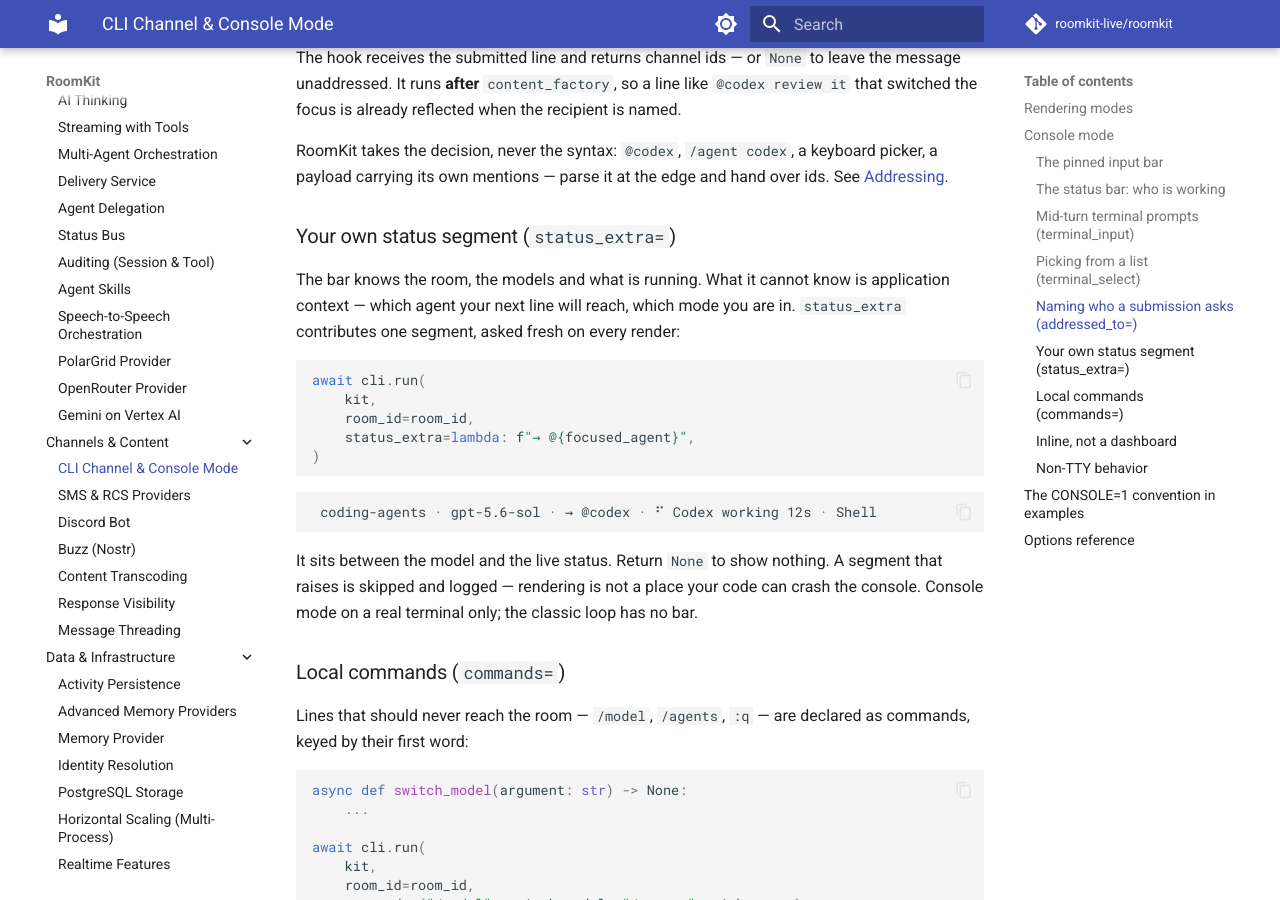
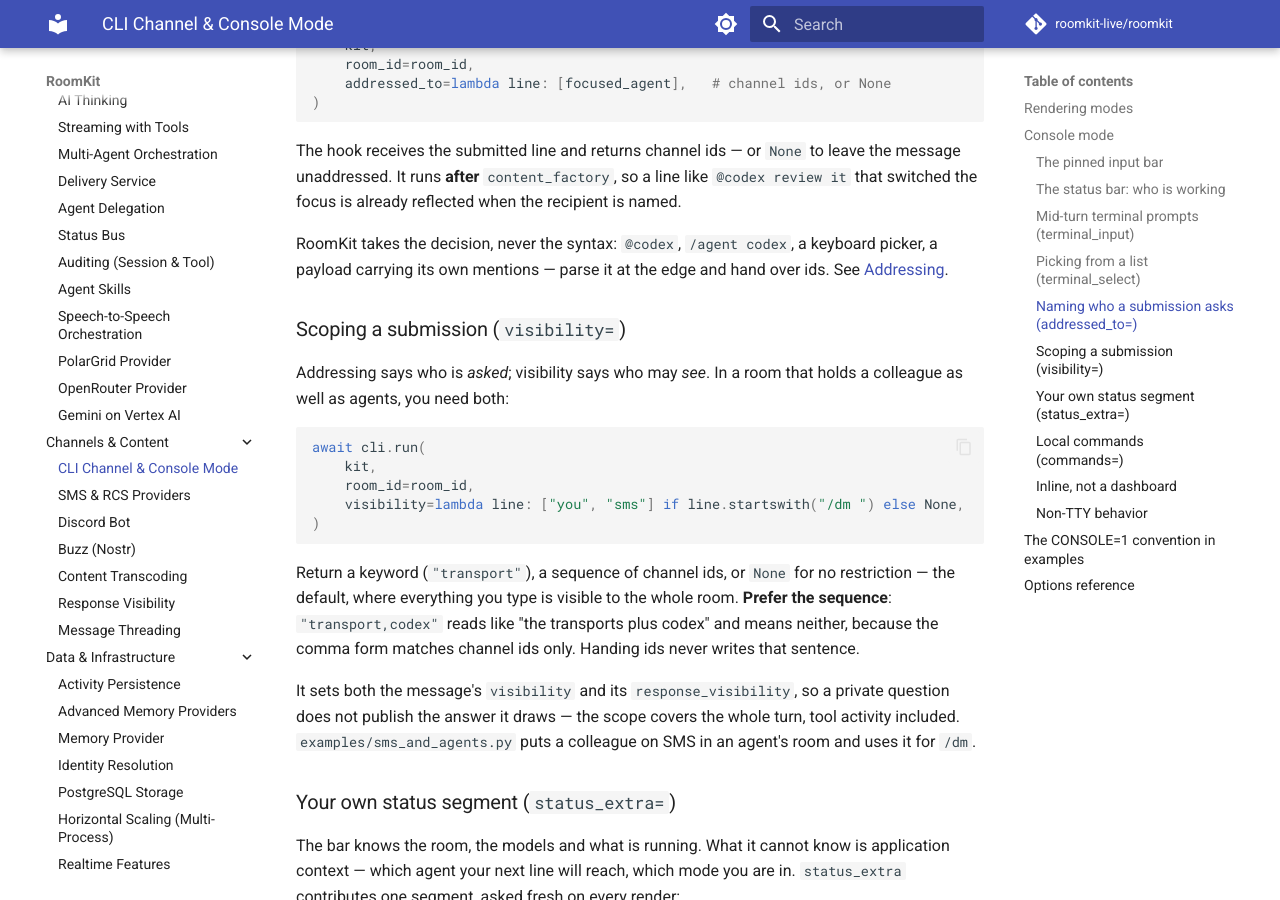
Before and after one commit to roomkit-live/roomkit-docs, an MkDocs documentation site: the page built from docs/guides/cli-channel.md, in a window 1280 px wide and 900 px high, scrolled down 4826 px. Built offline with MkDocs 1.6.1 and Material for MkDocs 9.7.7, drawn with Linux system fonts in a browser that asks for light colours; comment, search, counter and statistics services are not loaded; some of the changed text lies outside the part shown.

Commit message:
docs(guides): scoping a submission, and naming the person behind it (roomkit f783361)

````diff
--- a/docs/guides/cli-channel.md
+++ b/docs/guides/cli-channel.md
@@ -107,6 +107,11 @@ and the turn closes with what the wait cost:
   greeting and exits cleanly.
   ⎿ took 9.4s · 2 tools
 ```
+
+A speaker with a participant behind them is named, with the kind of channel
+they reach you through — `@marie · sms`. Two colleagues texting into one room
+are told apart; an agent, having no participant, keeps its channel-derived
+handle.
 
 The marker leads each stretch of prose, so an answer resuming after a tool
 round starts a fresh `●`; continuation lines align under the text, not under
@@ -244,6 +249,30 @@ keyboard picker, a payload carrying its own mentions — parse it at the edge
 and hand over ids. See
 [Addressing](orchestration.md#addressing-naming-who-is-asked).
 
+### Scoping a submission (`visibility=`)
+
+Addressing says who is *asked*; visibility says who may *see*. In a room that
+holds a colleague as well as agents, you need both:
+
+```python
+await cli.run(
+    kit,
+    room_id=room_id,
+    visibility=lambda line: ["you", "sms"] if line.startswith("/dm ") else None,
+)
+```
+
+Return a keyword (`"transport"`), a sequence of channel ids, or `None` for no
+restriction — the default, where everything you type is visible to the whole
+room. **Prefer the sequence**: `"transport,codex"` reads like "the transports
+plus codex" and means neither, because the comma form matches channel ids
+only. Handing ids never writes that sentence.
+
+It sets both the message's `visibility` and its `response_visibility`, so a
+private question does not publish the answer it draws — the scope covers the
+whole turn, tool activity included. `examples/sms_and_agents.py` puts a
+colleague on SMS in an agent's room and uses it for `/dm`.
+
 ### Your own status segment (`status_extra=`)
 
 The bar knows the room, the models and what is running. What it cannot know
````
